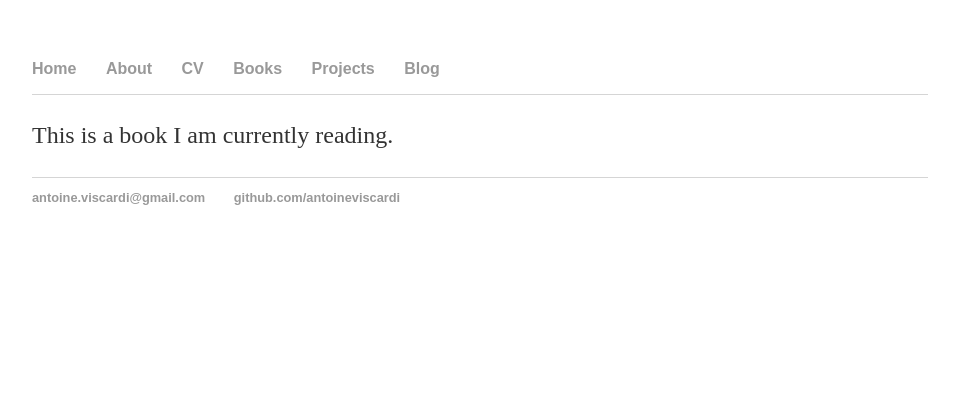
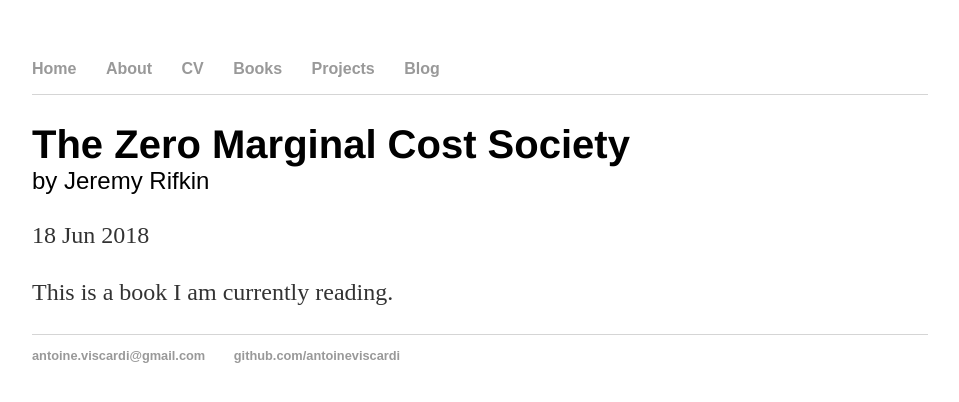
Before and after one commit to Madibam/antoineviscardi.github.io, a Jekyll site: the page built from current-books/_posts/2018-06-18-some-book-with-a-title.md, in a window 1280 px wide. Shown: the top 402 px of the page, without its empty margins (160-1119 px from the left). Built offline with Jekyll 4.4.1, drawn with Linux system fonts in a browser that asks for light colours.

Commit message:
add author as meta to books

```diff
--- /dev/null
+++ b/_layouts/book.html
@@ -0,0 +1,10 @@
+---
+layout: default
+---
+<h1 class="book-title">{{ page.title }}</h1>
+<span class="meta book-author">by {{ page.author }}</span>
+<p class="meta">{{ page.date | date_to_string }}</p>
+
+<div class="post">
+    {{ content }}
+</div>
--- a/css/main.css
+++ b/css/main.css
@@ -62,6 +62,19 @@ ul.posts {
   line-height: 1.4em;
   color: #333;
   list-style: none;
+}
+
+.meta {
+  font-size: 1.5em;
+  color: #333;
+}
+
+.book-title {
+  margin-bottom: 0;
+}
+
+.book-author {
+  color: black;
 }
 
 /*
--- a/current-books/_posts/2018-06-18-some-book-with-a-title.md
+++ b/current-books/_posts/2018-06-18-some-book-with-a-title.md
@@ -1,6 +1,7 @@
 ---
-layout: default
-title: "Some Book With a Title"
+layout: book
+title: "The Zero Marginal Cost Society"
+author: Jeremy Rifkin
 date: 2018-06-18
 ---
 This is a book I am currently reading.
```
Also changed, not shown: blog/index.html (+5 -3 lines), books/index.html (+4 -4 lines).
